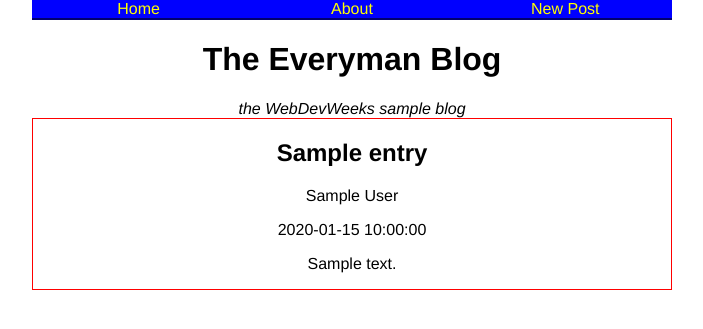
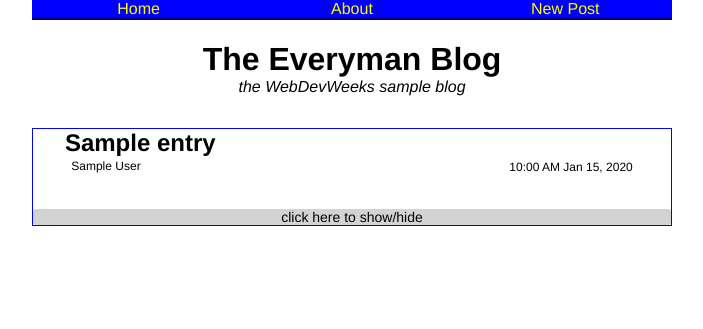
Before and after one commit to anbenson/webdevblog, a Flask app: page / in a window 1280 px wide. Shown: the top 329 px of the page, without its empty margins (288-991 px from the left). Run offline with Flask 2, Linux system fonts and the light colour scheme; tables that the repository leaves empty hold one stand-in row (values such as "Sample post"); some libraries are stand-ins or nearby versions.

Commit message:
revamped front-end code

```diff
--- a/static/base.css
+++ b/static/base.css
@@ -1,3 +1,8 @@
+/*
+  This is such HORRIBLE CSS
+  PLEASE DON'T LEARN FROM IT
+*/
+
 body {
   margin: 0 25%;
   font-family: Helvetica, Arial, sans-serif;
@@ -22,6 +27,10 @@ body {
   color: yellow;
 }
 
+h1 {
+  margin-bottom: 0%;
+}
+
 .header-nav a:hover {
   color: red;
 }
@@ -30,25 +39,68 @@ body {
   margin-top: ;
 }
 
-.blog-entry {
-  border: 1px solid red;
+.body-content {
+  margin-top: 5%;
 }
 
-.entry-description {
-  padding: 0 10%;
-  text-align: center;
+/* Entry CSS */
+
+.blog-entry {
+  border: 1px solid blue;
+  margin: 5% 0%;
 }
 
-.entry-title a {
-  text-decoration: none;
-  color: blue;
+.blog-entry p {
+  margin: 2% 0%;
 }
 
-.entry-title a:hover {
-  color: green;
+.entry-title {
+  text-align: left;
+  padding: 0% 5%;
+  margin: 0px;
 }
 
+.entry-title h2 {
+  margin: 0% 0%;
+}
+
+.entry-metadata {
+  font-size: 12px;
+  height: 20px;
+  margin: 0% 6%;
+}
+
+.entry-author {
+  display: inline-block;
+  float: left;
+}
+
+.entry-date {
+  display: inline-block;
+  float: right;
+}
+
+.entry-content {
+  padding-top: 3%;
+  padding: 3% 3% 0% 3%;
+  display: none;
+}
+
+.entry-toggle {
+  margin-top: 5%;
+  border-radius: 2px;
+  background-color: #D3D3D3;
+}
+
+.entry-toggle p {
+  font-size: 14px;
+  margin: 0%;
+}
+
+/* Create CSS */
+
 .create-form {
+  margin-top: 5%;
   border: 1px solid purple;
 }
 
--- /dev/null
+++ b/static/toggling.js
@@ -0,0 +1,5 @@
+$(document).ready(function() {
+  $(".entry-toggle").click(function() {
+    $(this).siblings(".entry-content").slideToggle();
+  });
+});
--- a/templates/index.html
+++ b/templates/index.html
@@ -2,6 +2,8 @@
 
 {% block head %}
     <title>The Everyman Blog</title>
+    <script type="text/javascript" src="https://ajax.googleapis.com/ajax/libs/jquery/1.4.0/jquery.min.js"></script>
+    <script type="text/javascript" src="{{ url_for('static', filename='toggling.js') }}"></script>
 {% endblock %}
 
 {% block body %}
@@ -14,11 +16,26 @@
         {% for entry in blogEntries %}
         <div class="blog-entry">
           <div class="entry-header">
-             <h2 class="entry-title">{{ entry.title }}</h2>
-            <p class="entry-author">{{ entry.author }}</p>
-            <span class="entry-date">{{ entry.date }}</span>
+            <div class="entry-title">
+              <h2>{{ entry.title }}</h2>
+            </div>
+            <div class="entry-metadata">
+              <div class="entry-author">
+                <p class="entry-author">{{ entry.author }}</p>
+              </div>
+              <div class="entry-date">
+                <p class="entry-date">{{ entry.date.strftime("%I:%M %p %b %d, %Y") }}</p>
+              </div>
+            </div>
           </div>
-          <p class="entry-description">{{ entry.text }}</p>
+          <div class="entry-content">
+            <p class="entry-description">{{ entry.text }}</p>
+          </div>
+          <div class="entry-toggle">
+            <p>
+              click here to show/hide
+            </p>
+          </div>
         </div>
         {% endfor %}
 {% endblock %}
```
